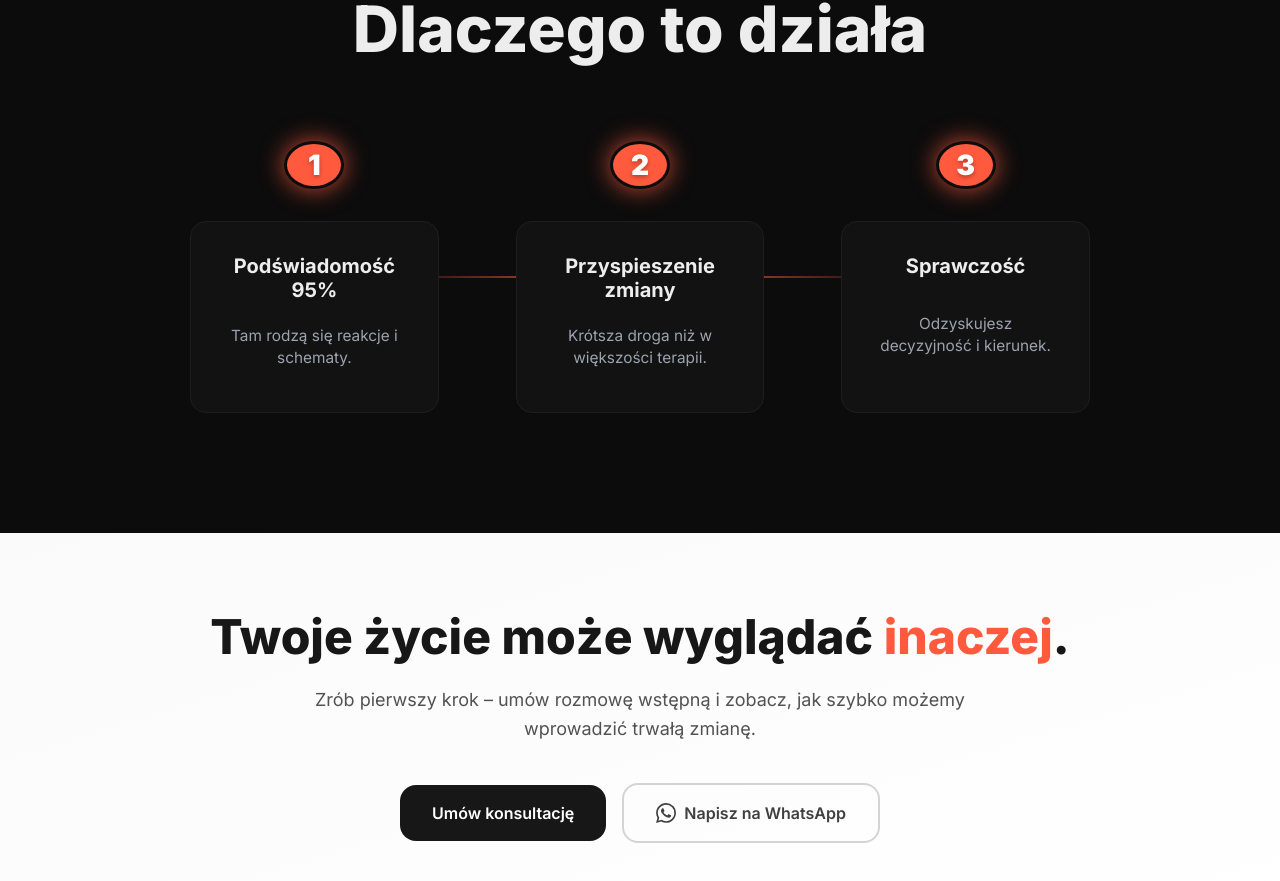
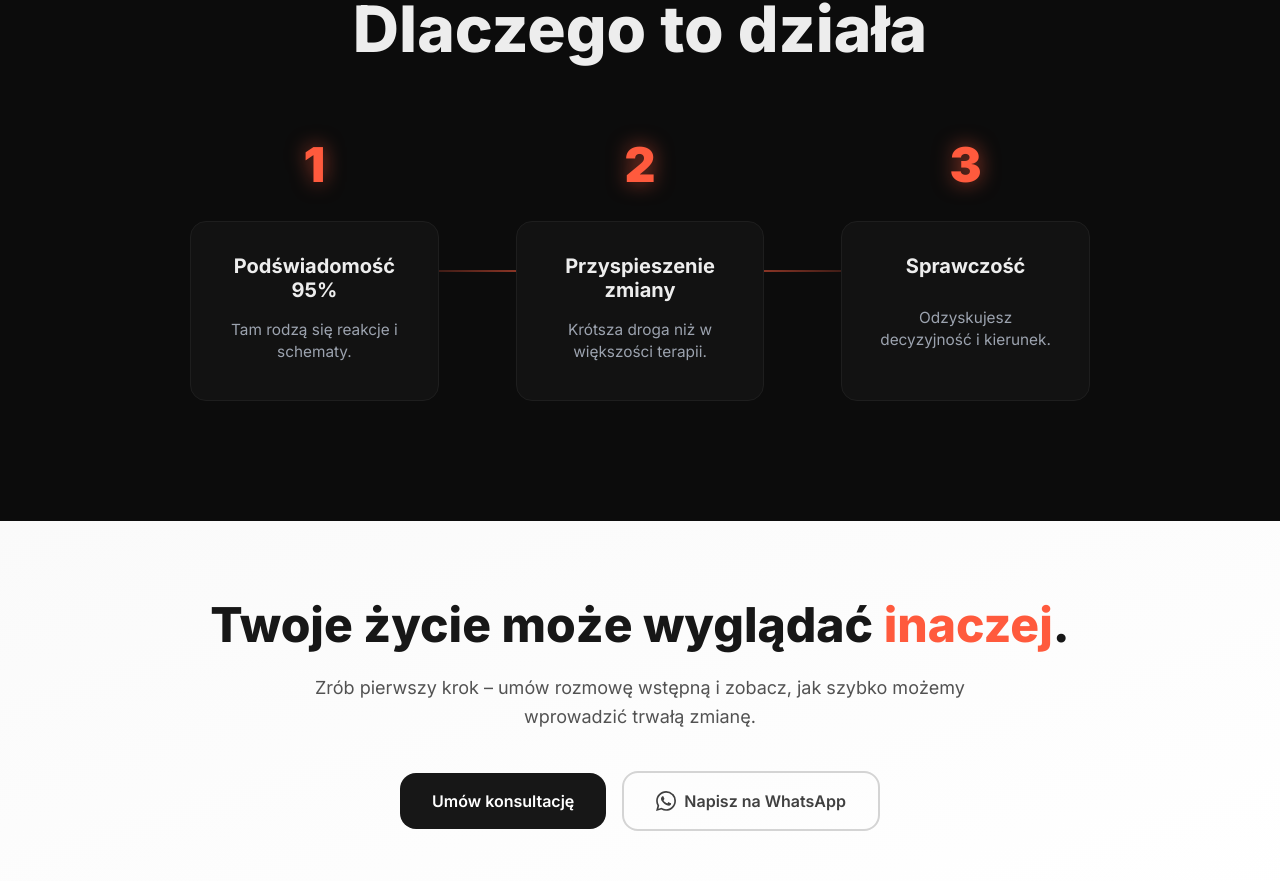
Before and after one commit to technikyvl/MAGIC-LANDING-PAGE-NEW, a Next.js app in the folder MAGICLIFELANDING/: page / in a window 1280 px wide. Shown: the part 5933-6814 px from the top of the page. Built offline with nearby package versions, Linux system fonts and the light colour scheme.

Commit message:
Update globals.css

```diff
--- a/MAGICLIFELANDING/app/globals.css
+++ b/MAGICLIFELANDING/app/globals.css
@@ -278,29 +278,21 @@ html {
 }
 
 .timeline-number{
-  width:clamp(40px,5vw,60px);
-  height:clamp(40px,5vw,60px);
-  background:var(--timeline-accent);
-  border:3px solid var(--timeline-bg);
-  border-radius:50%;
-  box-shadow:0 0 25px rgba(255,90,61,0.8);
   position:relative;
   z-index:3;
   margin-bottom:clamp(20px,3vw,32px);
-  display:flex;
-  align-items:center;
-  justify-content:center;
   transition:all 0.3s ease;
   font-weight:900;
-  font-size:clamp(18px,2.2vw,28px);
-  color:white;
-  text-shadow:0 2px 4px rgba(0,0,0,0.3);
+  font-size:clamp(32px,4vw,48px);
+  color:var(--timeline-accent);
+  text-shadow:0 0 20px rgba(255,90,61,0.6);
+  line-height:1;
 }
 
 .timeline-number:hover{
-  transform:scale(1.15);
-  box-shadow:0 0 35px rgba(255,90,61,1);
-  background:linear-gradient(135deg, var(--timeline-accent), #ff7a5c);
+  transform:scale(1.1);
+  text-shadow:0 0 30px rgba(255,90,61,1);
+  color:#ff7a5c;
 }
 
 .timeline-content{
```
